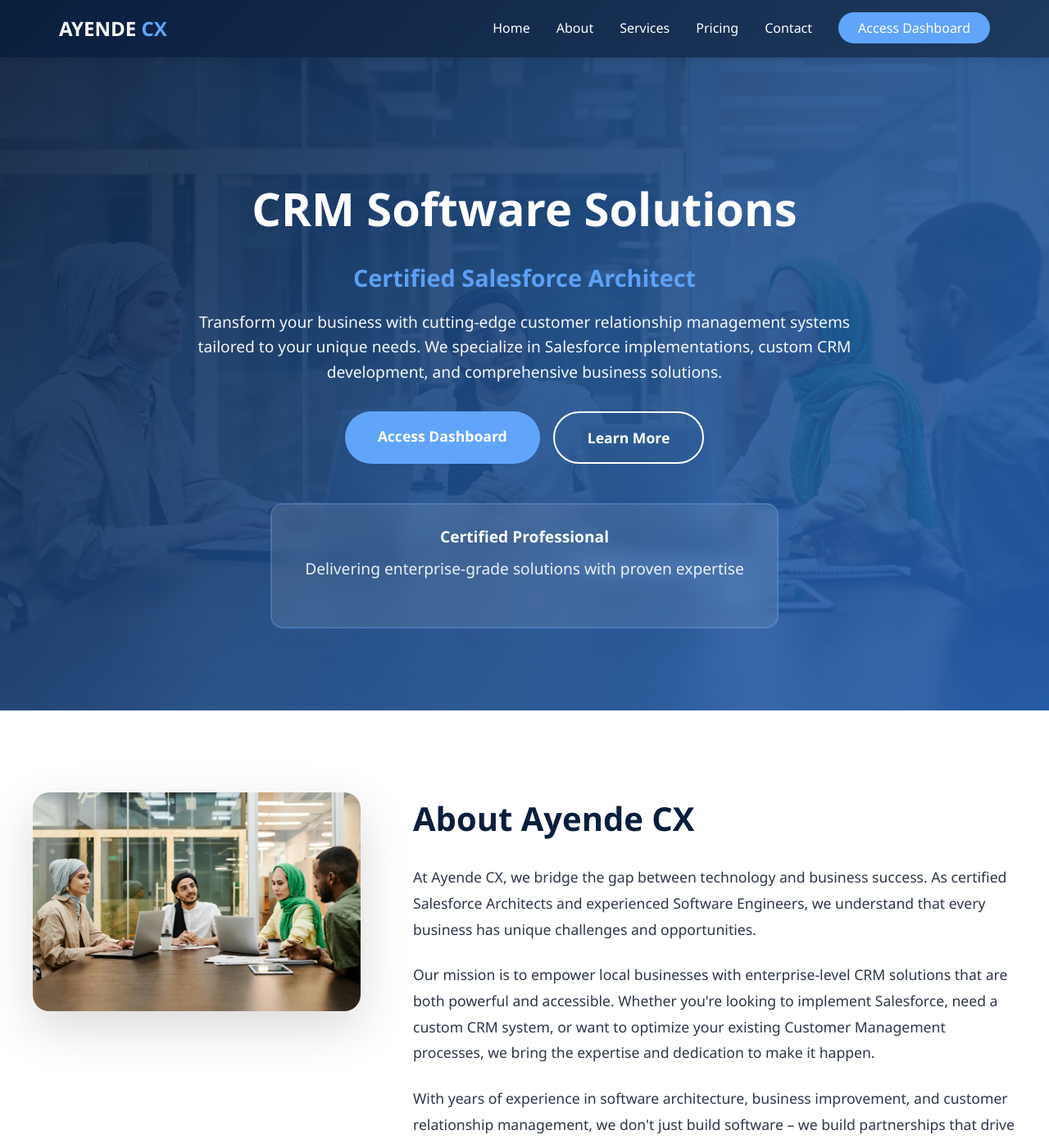
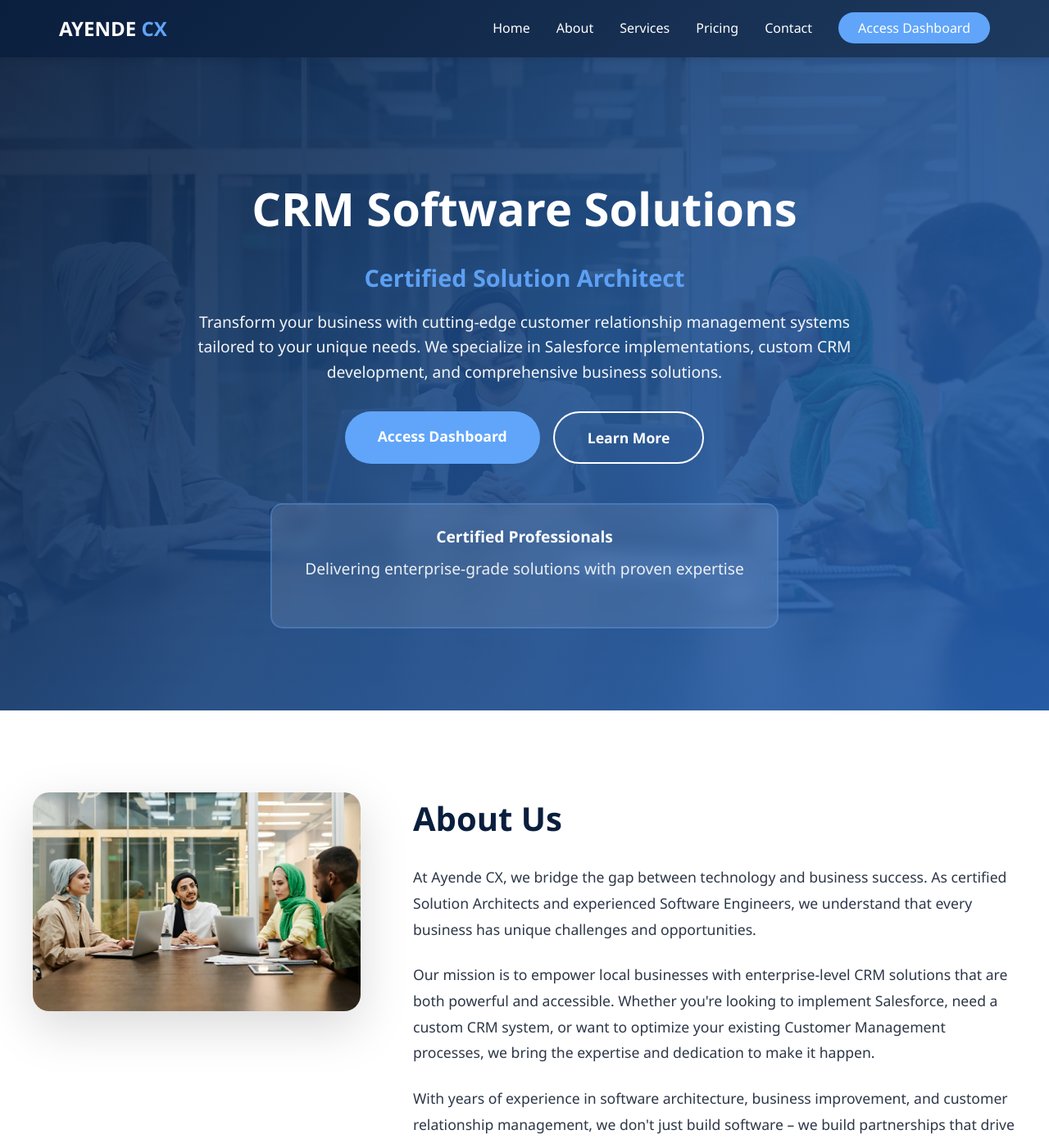
Before and after one commit to ayendeconsulting-debug/ayende-crm-force, a Django app: page / in a window 1280 px wide. Shown: the top 1390 px of the page at 82% size. Run offline with Django 5.2, Linux system fonts and the light colour scheme.

Commit message:
Proof read contents

```diff
--- a/templates/landing.html
+++ b/templates/landing.html
@@ -619,14 +619,14 @@
     <!-- Hero Section -->
     <section id="home" class="hero">
         <h1>CRM Software Solutions</h1>
-        <p class="tagline">Certified Salesforce Architect</p>
+        <p class="tagline">Certified Solution Architect</p>
         <p>Transform your business with cutting-edge customer relationship management systems tailored to your unique needs. We specialize in Salesforce implementations, custom CRM development, and comprehensive business solutions.</p>
         <div class="cta-buttons">
             <a href="/admin/" class="btn btn-primary">Access Dashboard</a>
             <a href="#contact" class="btn btn-secondary">Learn More</a>
         </div>
         <div class="certifications">
-            <h3>Certified Professional</h3>
+            <h3>Certified Professionals</h3>
             <p>Delivering enterprise-grade solutions with proven expertise</p>
         </div>
     </section>
@@ -636,8 +636,8 @@
         <div class="about-content">
             <img src="/static/images/hero-background.jpg" alt="Ayende CXTeam" class="about-image">
             <div class="about-text">
-                <h2>About Ayende CX</h2>
-                <p>At Ayende CX, we bridge the gap between technology and business success. As certified Salesforce Architects and experienced Software Engineers, we understand that every business has unique challenges and opportunities.</p>
+                <h2>About Us</h2>
+                <p>At Ayende CX, we bridge the gap between technology and business success. As certified Solution Architects and experienced Software Engineers, we understand that every business has unique challenges and opportunities.</p>
                 <p>Our mission is to empower local businesses with enterprise-level CRM solutions that are both powerful and accessible. Whether you're looking to implement Salesforce, need a custom CRM system, or want to optimize your existing Customer Management processes, we bring the expertise and dedication to make it happen.</p>
                 <p>With years of experience in software architecture, business improvement, and customer relationship management, we don't just build software – we build partnerships that drive growth and success.</p>
             </div>
@@ -652,7 +652,7 @@
                 <div class="service-card">
                     <div class="service-icon">☁</div>
                     <h3>Salesforce Solutions</h3>
-                    <p>Expert Salesforce implementation, customization, and optimization. From initial setup to advanced configurations, we ensure your Salesforce instance works perfectly for your business.</p>
+                    <p>Expert Salesforce product suites implementation, customization, and optimization. From initial setup to advanced configurations, we ensure your Salesforce instance works perfectly for your business.</p>
                 </div>
                 <div class="service-card">
                     <div class="service-icon">⚙</div>
@@ -758,7 +758,7 @@
                     </div>
                     <div class="pricing-body">
                         <div class="price-display">
-                            <span class="price-amount">Starting at $149</span>
+                            <span class="price-amount">Starting From $149</span>
                             <span class="price-period">/month</span>
                         </div>
                         <ul class="pricing-features">
@@ -847,7 +847,7 @@
                 </form>
 
                 <p style="margin-top: 2rem; font-size: 1.1rem; text-align: center;">
-                    Or email us directly at <a href="mailto:info@ayendeconsulting.com" style="color: var(--light-blue); font-weight: 600;">info@ayendeconsulting.com</a>
+                    Or email us directly at <a href="mailto:info@ayendecx.com" style="color: var(--light-blue); font-weight: 600;">info@ayendeconsulting.com</a>
                 </p>
             </div>
         </div>
@@ -857,7 +857,7 @@
     <footer>
         <div class="container">
             <p style="font-size: 1.2rem; font-weight: 600;">Ayende CX</p>
-            <p>CRM Software Solutions | Certified Salesforce Architect</p>
+            <p>CRM Software Solutions | Certified Solution Architect</p>
             <p>&copy; 2025 Ayende CX. All rights reserved.</p>
         </div>
     </footer>
```
